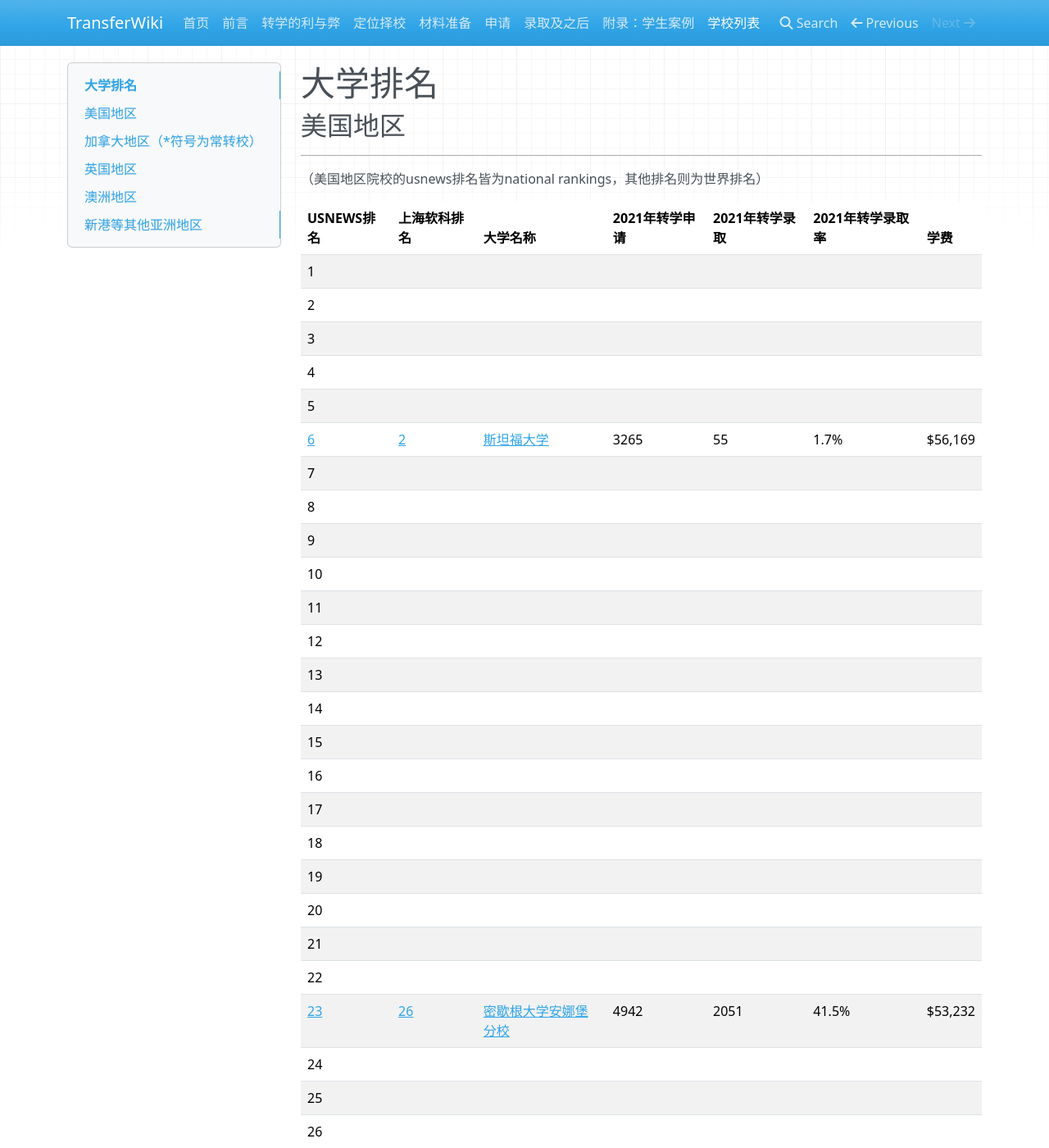
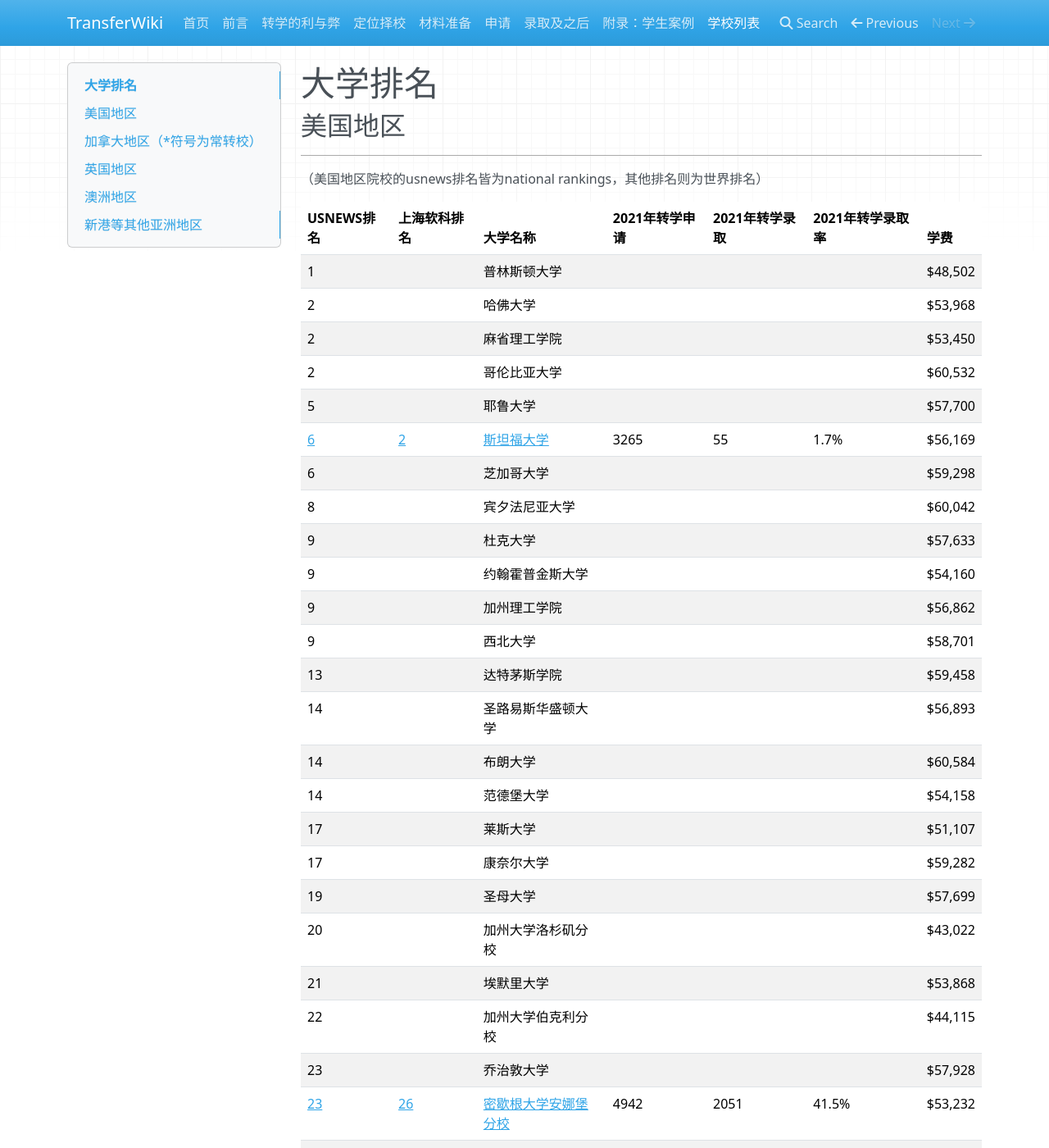
Before and after one commit to SihanXU/TransferWiki, an MkDocs documentation site: the page built from docs/school_list.md, in a window 1280 px wide and 1400 px high. Shown: the whole window at 82% size. Built offline with MkDocs 1.6.1, drawn with Linux system fonts in a browser that asks for light colours; nearby versions of some CDN libraries.

Commit message:
Update school_list.md

```diff
--- a/docs/school_list.md
+++ b/docs/school_list.md
@@ -8,31 +8,31 @@
 
 | USNEWS排名 | 上海软科排名 | 大学名称 | 2021年转学申请 | 2021年转学录取 | 2021年转学录取率 | 学费 |
 | --- | --- | --- | --- | --- | --- | --- |
-| 1 |   |   |   |   |   |   |
-| 2 |   |   |   |   |   |   |
-| 3 |   |   |   |   |   |   |
-| 4 |   |   |   |   |   |   |
-| 5 |   |   |   |   |   |   |
+| 1 |   | 普林斯顿大学 |   |   |   | $48,502 |
+| 2 |   | 哈佛大学 |   |   |   | $53,968 |
+| 2 |   | 麻省理工学院 |   |   |   | $53,450 |
+| 2 |   | 哥伦比亚大学 |   |   |   | $60,532 |
+| 5 |   | 耶鲁大学 |   |   |   | $57,700 |
 | [6](https://www.usnews.com/best-colleges/stanford-university-1305) | [2](https://www.shanghairanking.com/institution/stanford-university) | [斯坦福大学](/schools/stanford) | 3265 | 55 | 1.7% | $56,169 |
-| 7 |   |   |   |   |   |   |
-| 8 |   |   |   |   |   |   |
-| 9 |   |   |   |   |   |   |
-| 10 |   |   |   |   |   |   |
-| 11 |   |   |   |   |   |   |
-| 12 |   |   |   |   |   |   |
-| 13 |   |   |   |   |   |   |
-| 14 |   |   |   |   |   |   |
-| 15 |   |   |   |   |   |   |
-| 16 |   |   |   |   |   |   |
-| 17 |   |   |   |   |   |   |
-| 18 |   |   |   |   |   |   |
-| 19 |   |   |   |   |   |   |
-| 20 |   |   |   |   |   |   |
-| 21 |   |   |   |   |   |   |
-| 22 |   |   |   |   |   |   |
+| 6 |   | 芝加哥大学 |   |   |   | $59,298 |
+| 8 |   | 宾夕法尼亚大学 |   |   |   | $60,042 |
+| 9 |   | 杜克大学 |   |   |   | $57,633 |
+| 9 |   | 约翰霍普金斯大学 |   |   |   | $54,160 |
+| 9 |   | 加州理工学院 |   |   |   | $56,862 |
+| 9 |   | 西北大学 |   |   |   | $58,701 |
+| 13 |   | 达特茅斯学院 |   |   |   | $59,458 |
+| 14 |   | 圣路易斯华盛顿大学 |   |   |   | $56,893 |
+| 14 |   | 布朗大学 |   |   |   | $60,584 |
+| 14 |   | 范德堡大学 |   |   |   | $54,158 |
+| 17 |   | 莱斯大学 |   |   |   | $51,107 |
+| 17 |   | 康奈尔大学 |   |   |   | $59,282 |
+| 19 |   | 圣母大学 |   |   |   | $57,699 |
+| 20 |   | 加州大学洛杉矶分校 |   |   |   | $43,022 |
+| 21 |   | 埃默里大学 |   |   |   | $53,868 |
+| 22 |   | 加州大学伯克利分校 |   |   |   | $44,115 |
+| 23 |   | 乔治敦大学 |   |   |   | $57,928 |
 | [23](https://www.usnews.com/best-colleges/university-of-michigan-ann-arbor-9092) | [26](https://www.shanghairanking.com/institution/university-of-michigan-ann-arbor) | [密歇根大学安娜堡分校](/schools/umich) | 4942 | 2051 | 41.5% | $53,232 |
-| 24 |   |   |   |   |   |   |
-| 25 |   |   |   |   |   |   |
+| 25 |   | 卡内基梅隆大学 |   |   |   | $58,485 |
 | 26 |   |   |   |   |   |   |
 | 27 |   |   |   |   |   |   |
 | 28 |   |   |   |   |   |   |
```
